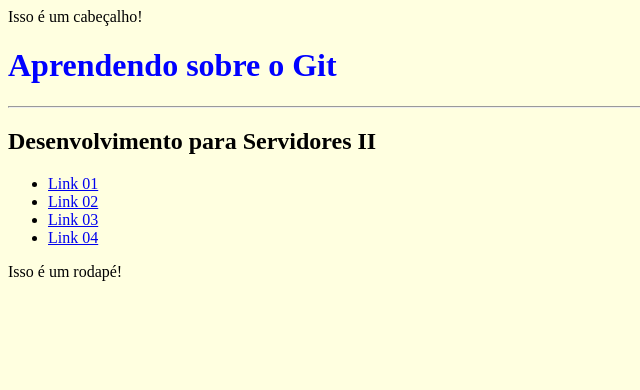
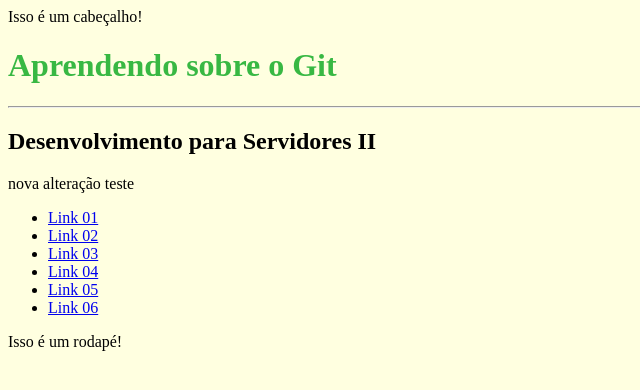
Before and after one commit to jhenifferpereira/intro-git, a plain HTML site: page index.html in a window 1280 px wide. Shown: the whole page, without its empty margins (0-640 px from the left). Drawn offline with Linux system fonts and the light colour scheme.

Commit message:
Novos Links

```diff
--- a/index.html
+++ b/index.html
@@ -15,11 +15,14 @@
         <h1>Aprendendo sobre o Git</h1>
         <hr>
         <h2>Desenvolvimento para Servidores II</h2>
+        <p>nova alteração teste</p>
         <ul>
             <li> <a href="#">Link 01</a></li>
             <li> <a href="#">Link 02</a></li>
             <li> <a href="#">Link 03</a></li>
             <li> <a href="#">Link 04</a></li>
+            <li> <a href="#">Link 05</a></li>
+            <li> <a href="#">Link 06</a></li>
         </ul>
     </div>
     <footer>
--- a/style.css
+++ b/style.css
@@ -3,5 +3,5 @@ body{
 }
 
 h1{
-    color: blue;
+    color: rgb(56, 184, 67);
 }
```
